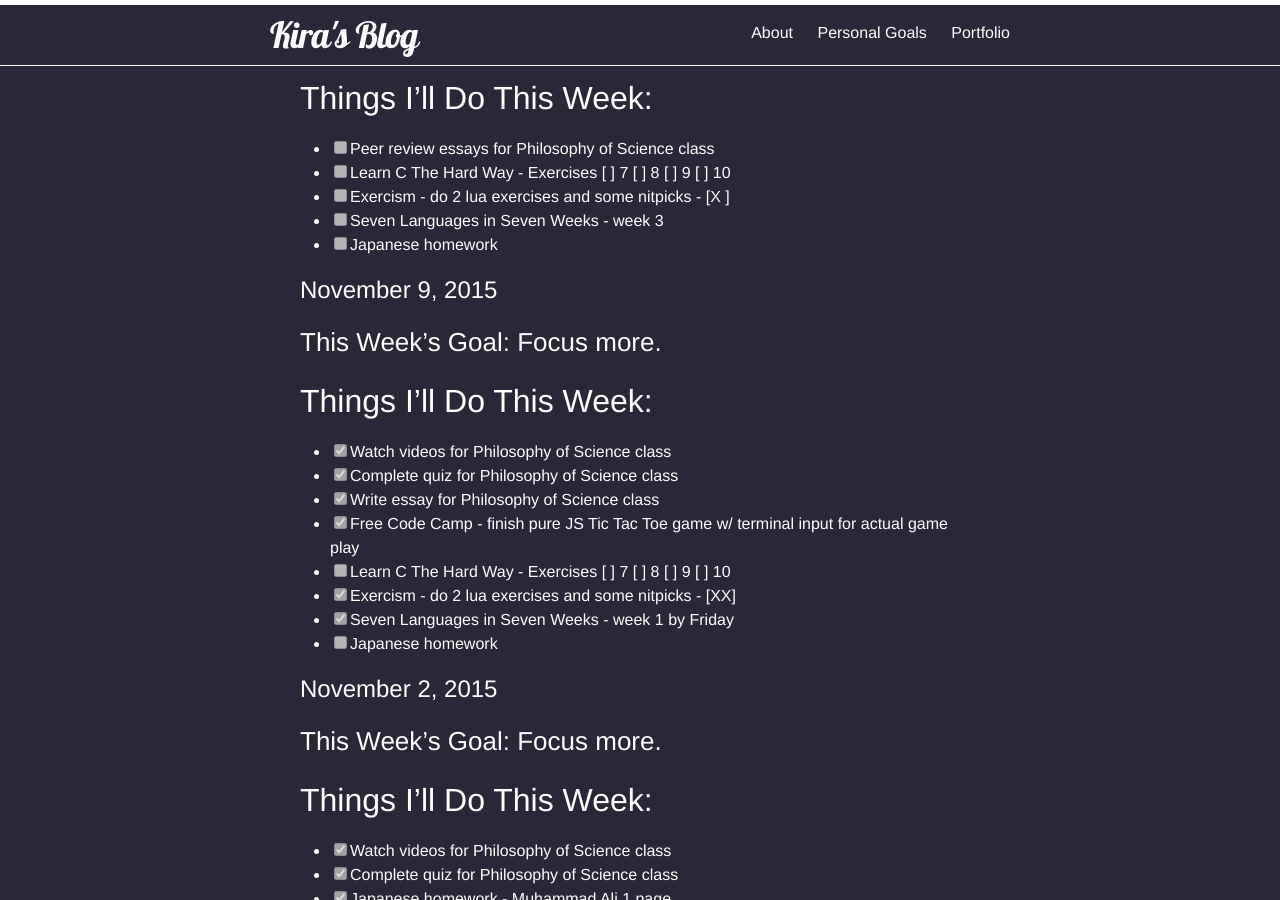
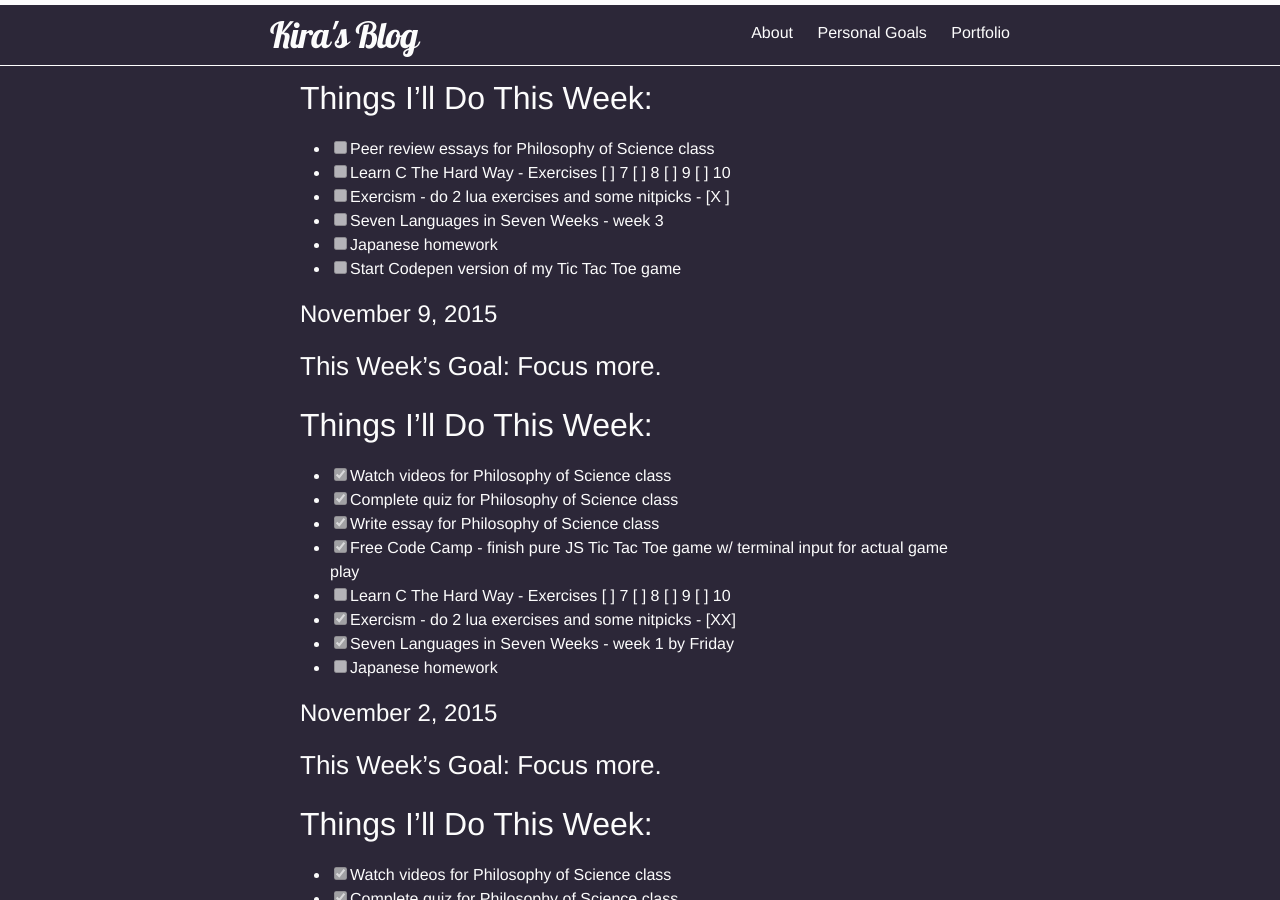
Before and after one commit to kirakirakira/blog, a Jekyll site: the page built from personal-goals.md, in a window 1280 px wide and 900 px high, scrolled down 588 px. Built offline with Jekyll 4.4.1, drawn with Linux system fonts in a browser that asks for light colours; Markdown is read by kramdown in place of the engine named in the settings.

Commit message:
Update personal-goals.md

```diff
--- a/personal-goals.md
+++ b/personal-goals.md
@@ -29,6 +29,7 @@ Why? I realized what I have been doing and what I want to do is all over the pla
 - [ ] Exercism - do 2 lua exercises and some nitpicks - [X ]
 - [ ] Seven Languages in Seven Weeks - week 3
 - [ ] Japanese homework
+- [ ] Start Codepen version of my Tic Tac Toe game
 
 # November 9, 2015
 
```
